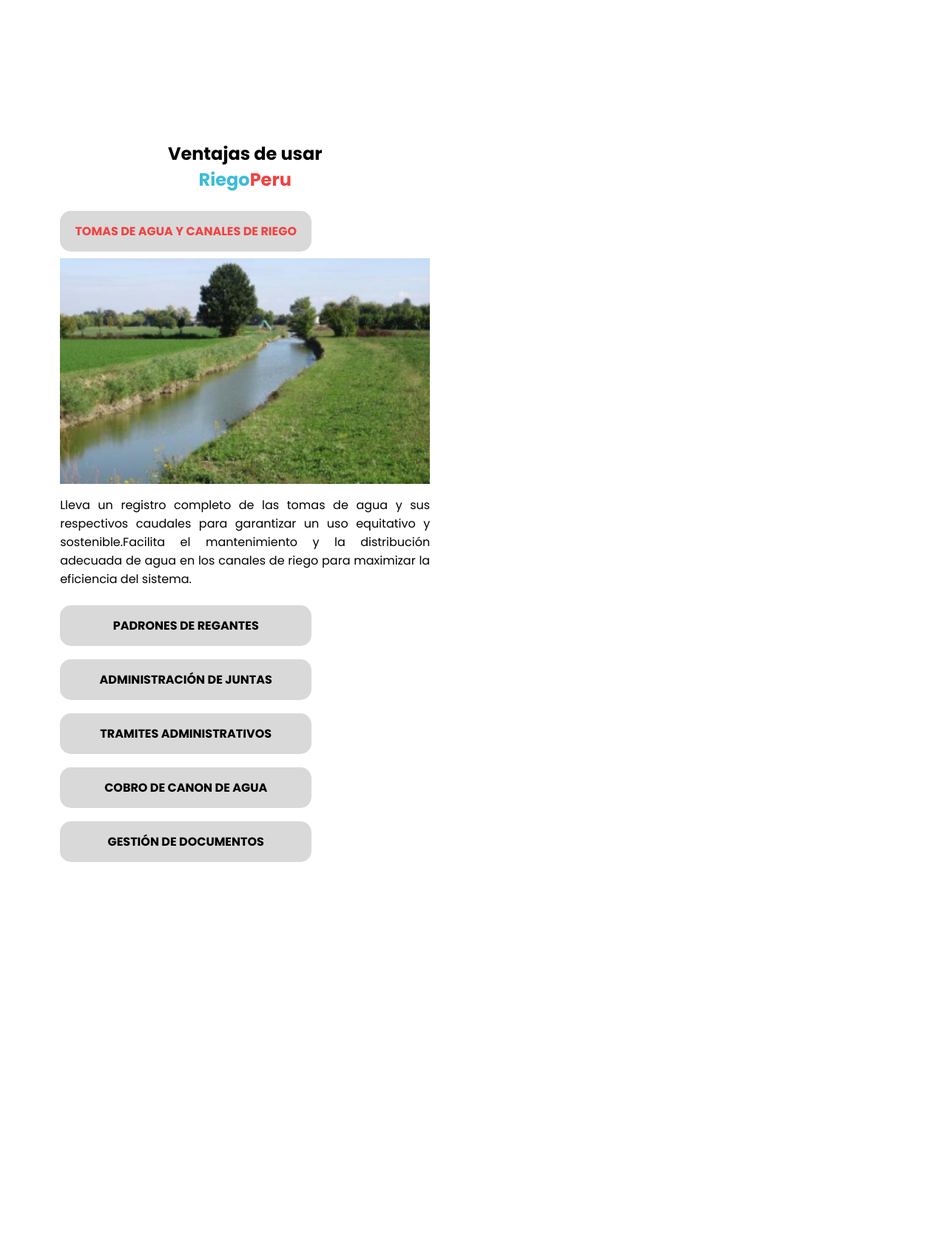
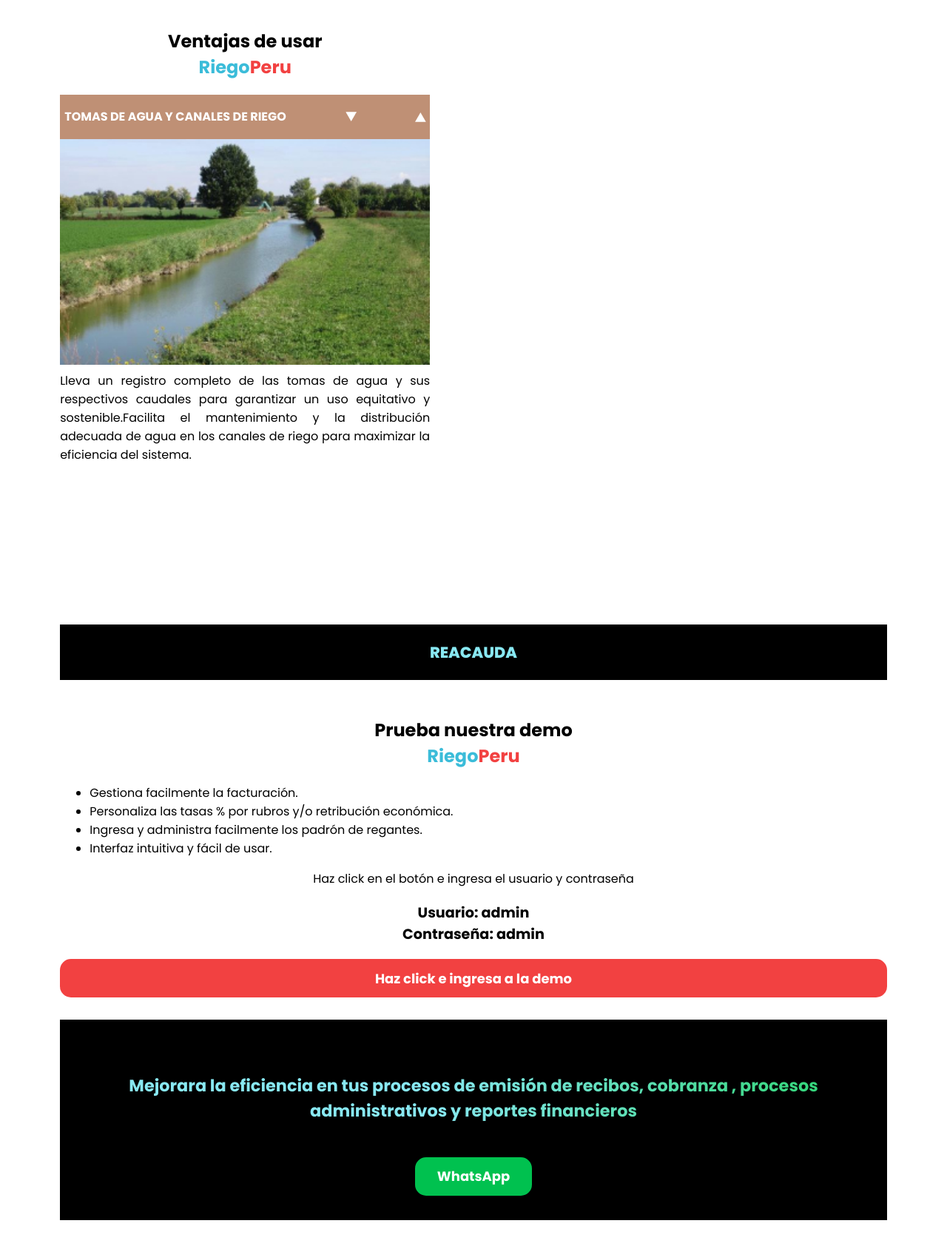
Before and after one commit to tokiorivs/riegoPeru, a plain HTML site: page index.html in a window 1280 px wide. Shown: the part 440-2128 px from the top of the page at 74% size. Before the commit the page ends 1636 px from the top, so only its background shows below. Drawn offline with Linux system fonts and the light colour scheme.

Commit message:
se esta editando las caracteristicas

```diff
--- a/css/style.css
+++ b/css/style.css
@@ -6,6 +6,8 @@
     --baby-blue-secondary: #88e8f2;
     --font-variant: 'Roboto', sans-serif;
     --grey: #D9D9D9;
+    --green-primary: #25D366;
+    --green-whatsapp: #00C14F;
 }
 body {
     font-family:"Poppins", sans-serif ;
@@ -74,27 +76,68 @@ body {
 .nav {
   --close:none;
   --hamburguer:block;
+  --transform: translate(-120%) ;
 
-  min-height: 63px;
   display: grid;
   grid-template-columns: max-content max-content;
   grid-template-areas: "logo active";
   justify-content: space-between;
   align-items: center;
   padding: 10px 0 0;
+  cursor: pointer;
+}
+.nav:target {
+  --close: block;
+  --hamburguer: none;
+  --transform: translate(0);
 }
 .nav__logo{
+  padding: 0px 5px;
+  z-index: 1;
   font-size: 30px;
   text-decoration: none;
 }
+.nav__hamburguer {
+  z-index: 1;
+  display: var(--hamburguer);
+}
 .nav__close{
-  grid-area: active;
-  place-self: center;
-  cursor: pointer;
-  display: inline;
+  z-index: 1;
+  display: var(--close);
+}
+.nav__button__contact {
+  display: none;
+}
+.nav__button__contact a {
+  color: #fff;
+  text-decoration: none;
 }
 .nav__links{
-  display: none;
+  position: absolute;
+  top: 0;
+  bottom: 0;
+  left: 0;
+  right: 0;
+  min-height: 800px;
+  background-color: #000;
+
+  padding: 0;
+  list-style-type: none;
+  display: grid;
+  place-content: center start;
+  gap: 2em;
+  padding-left: 5%;
+
+  transform: var(--transform);
+  transition: transform .4s;
+}
+.nav__link {
+  z-index: 1;
+  color: #fff;
+  text-decoration: none;
+  font-size: 1.5rem;
+  text-transform: uppercase;
+
 }
 .nav__img{
   width: 30px;
@@ -107,11 +150,11 @@ body {
   color: var(--red-primary);
 }
 .hero {
-  min-height: 500px;
   display: flex;
   flex-direction: column;
   align-items: center;
   padding: 0px 0px 20px;
+  margin: 20px 0px;
 }
 .hero__title{
   min-width: 340px;
@@ -154,29 +197,44 @@ body {
 .feature__media {
   grid-area: media;
   display: none;
+  opacity: 1;
+  transition: display 0.5s ease-in-out;
 }
-.feature__items {
+.feature__button__container {
+  display: flex;
+  justify-content: space-between;
+  align-items: center;
+  min-width: 340px;
+  width: 100%;
+  background-color: #bf9075;
+  height: 60px;
 
+}
+.button__open {
+  width: 22px;
+  height: 22px;
+}
+.button__close {
+  width: 22px;
+  height: 22px;
+  margin-right: 2px;
 }
 .feature__button {
   border: none;
-  border-radius: 15px;
-  min-width: 340px;
-  height: 55px;
+  /* border-radius: 15px; */
+  min-width: 300px ;
   font-size: 1rem;
   text-transform: uppercase;
   margin: 5px 0px;
-  background-color: var(--grey);
-  cursor: pointer;
+  color: white;
+  background-color: transparent;
+  text-align: left;
 }
 .feature__active {
-  color: var(--red-primary);
+  color: white;
 }
 .feature__text {
   text-align: justify;
-  display: none;
-}
-.feature__media {
   padding: 0px ;
   margin: 2px 0px;
   min-width: 340px;
@@ -184,11 +242,116 @@ body {
   align-items: center;
   justify-content: center;
 }
+.feature__figure {
+  padding: 0px;
+  margin: 0px;
+  min-width: 340px;
+
+}
 .feature__img {
   width: 100%;
-  height: 100%;
-  display: none;
+  height: auto;
 }
 .active {
   display: block;
 }
+.banner {
+  margin: 30px 0px;
+  background-color: black;
+  width: 100%;
+}
+.banner__container {
+  padding: 1px 0px;
+}
+.banner__item {
+  color: var(--baby-blue-secondary);
+  font-weight: 800;
+  font-style: bold;
+  font-size: 1.3rem;
+  text-align: center;
+  text-transform: uppercase;
+  transition: all 0.5s;
+}
+.demo {
+  display: grid;
+  grid-template-columns: 1fr;
+  grid-template-rows: 3fr;
+  grid-template-areas: "title"
+                        "info"
+                        "media"
+  ;
+  justify-content: center;
+  align-items: center;
+  margin: 20px 0px;
+}
+.demo__title {
+  grid-area: title;
+  text-align: center;
+  margin-bottom: 0px;
+}
+.demo__info {
+  grid-area: info;
+}
+.demo__logo {
+  margin-top: 0px;
+  text-align: center;
+}
+.demo__text {
+  text-align: center;
+}
+.demo__button{
+  width: 100%;
+  height:52px ;
+  background-color: var(--red-primary);
+  display: flex;
+  align-items: center;
+  justify-content: center;
+  border-radius: 15px;
+  font-size: 18px;
+}
+.demo__button a{
+  text-align: center;
+  color: white;
+  text-decoration: none;
+}
+.demo__negrita {
+
+  font-size: 1.2rem;
+  font-weight: bold;
+}
+.action {
+  width:100% ;
+  margin: 30px 0px;
+  padding: 30px 0px;
+  display: flex;
+  flex-direction: column;
+  align-items: center;
+  background-color: #000;
+}
+.action__text{
+  color: white;
+  font-size: 1.4rem;
+  text-align: center;
+  padding: 20px 18px;
+}
+.whatsapp__button {
+  background-color: var(--green-whatsapp);
+  height: 52px;
+  border-radius: 15px;
+  font-size: 18px;
+  padding: 0px 30px;
+  display: flex;
+  align-items: center;
+  justify-content: center;
+  margin: 3px 0px;
+}
+.whatsapp__button a {
+  text-decoration: none;
+  color: white;
+}
+.gradient-text {
+  background-image: linear-gradient(to right, var(--baby-blue-secondary) 45%,var(--green-primary)); /* Define el gradiente de color */
+  -webkit-background-clip: text;
+  background-clip: text;
+  color: transparent;
+}
--- a/index.html
+++ b/index.html
@@ -32,9 +32,11 @@
             </li>
             <li class="nav__list"><a href="" class="nav__link">Contacto</a></li>
           </ul>
-          <a href="" class="nav__button__contact inactive"></a>
-          <a href="" class="nav__close inactive"
-            ><img src="./img/icons8-close.svg" alt=""
+          <div class="nav__button__contact">
+            <a class="whatsapp__button" href="">WhatsApp</a>
+          </div>
+          <a href="" class="nav__close"
+            ><img src="./img/icons8-close-white.svg" alt=""
           /></a>
           <a href="" class="nav__hamburguer"
             ><img class="nav__img" src="./img/hamburger.svg" alt=""
@@ -70,33 +72,23 @@
             ><span class="color__secondary">Peru</span>
           </h2>
           <div class="feature__items accordeon">
-            <button class="feature__button poppins-bold feature__active">
-              tomas de agua y canales de riego
-            </button>
-            <div class="feature__media">
-              <div class="accordeon_content">
-                <figure class="feature__media">
-                  <img
-                    src="./img/ventajas img_mobile.jpg"
-                    alt="imagen o video"
-                    class="feature__img active"
-                  />
-                </figure>
-                <p class="feature__text active">
-                  Lleva un registro completo de las tomas de agua y sus
-                  respectivos caudales para garantizar un uso equitativo y
-                  sostenible.Facilita el mantenimiento y la distribución
-                  adecuada de agua en los canales de riego para maximizar la
-                  eficiencia del sistema.
-                </p>
+            <div class="feature__button__container">
+              <button
+                id="button_1"
+                class="feature__button poppins-bold feature__active"
+              >
+                tomas de agua y canales de riego</button>
+              <div class="button__open">
+                <img src="./img/flecha__close.png" alt="">
+              </div>
+              <div class="button__close">
+                <img src="./img/flecha_open.svg" alt="">
               </div>
             </div>
-            <button class="feature__button poppins-bold">
-              padrones de regantes
-            </button>
-            <div class="feature__media">
+
+            <div class="feature__media active">
               <div class="accordeon_content">
-                <figure class="feature__media">
+                <figure class="feature__figure">
                   <img
                     src="./img/ventajas img_mobile.jpg"
                     alt="imagen o video"
@@ -113,11 +105,11 @@
               </div>
             </div>
             <button class="feature__button poppins-bold">
-              administración de juntas
+              padrones de regantes
             </button>
             <div class="feature__media">
               <div class="accordeon_content">
-                <figure class="feature__media">
+                <figure class="feature__figure">
                   <img
                     src="./img/ventajas img_mobile.jpg"
                     alt="imagen o video"
@@ -125,11 +117,26 @@
                   />
                 </figure>
                 <p class="feature__text">
-                  Lleva un registro completo de las tomas de agua y sus
-                  respectivos caudales para garantizar un uso equitativo y
-                  sostenible. Facilita el mantenimiento y la distribución
-                  adecuada de agua en los canales de riego para maximizar la
-                  eficiencia del sistema.
+                  Mantén actualizada la información de los regantes, sus
+                  parcelas y cultivos para una gestión más precisa.
+                </p>
+              </div>
+            </div>
+            <button class="feature__button poppins-bold">
+              administración de juntas
+            </button>
+            <div class="feature__media">
+              <div class="accordeon_content">
+                <figure class="feature__figure">
+                  <img
+                    src="./img/ventajas img_mobile.jpg"
+                    alt="imagen o video"
+                    class="feature__img"
+                  />
+                </figure>
+                <p class="feature__text">
+                  Gestiona eficientemente la información de las juntas de
+                  usuarios, incluyendo sus miembros y autoridades.
                 </p>
               </div>
             </div>
@@ -138,7 +145,7 @@
             </button>
             <div class="feature__media">
               <div class="accordeon_content">
-                <figure class="feature__media">
+                <figure class="feature__figure">
                   <img
                     src="./img/ventajas img_mobile.jpg"
                     alt="imagen o video"
@@ -146,11 +153,8 @@
                   />
                 </figure>
                 <p class="feature__text">
-                  Lleva un registro completo de las tomas de agua y sus
-                  respectivos caudales para garantizar un uso equitativo y
-                  sostenible. Facilita el mantenimiento y la distribución
-                  adecuada de agua en los canales de riego para maximizar la
-                  eficiencia del sistema.
+                  Simplifica y agiliza los procesos burocráticos relacionados
+                  con los permisos, licencias y otros trámites.
                 </p>
               </div>
             </div>
@@ -159,7 +163,7 @@
             </button>
             <div class="feature__media">
               <div class="accordeon_content">
-                <figure class="feature__media">
+                <figure class="feature__figure">
                   <img
                     src="./img/ventajas img_mobile.jpg"
                     alt="imagen o video"
@@ -167,11 +171,8 @@
                   />
                 </figure>
                 <p class="feature__text">
-                  Lleva un registro completo de las tomas de agua y sus
-                  respectivos caudales para garantizar un uso equitativo y
-                  sostenible. Facilita el mantenimiento y la distribución
-                  adecuada de agua en los canales de riego para maximizar la
-                  eficiencia del sistema.
+                  Realiza de forma efectiva y transparente la facturación y
+                  cobro del canon de agua a los regantes.
                 </p>
               </div>
             </div>
@@ -180,7 +181,7 @@
             </button>
             <div class="feature__media">
               <div class="accordeon_content">
-                <figure class="feature__media">
+                <figure class="feature__figure">
                   <img
                     src="./img/ventajas img_mobile.jpg"
                     alt="imagen o video"
@@ -188,17 +189,60 @@
                   />
                 </figure>
                 <p class="feature__text">
-                  Lleva un registro completo de las tomas de agua y sus
-                  respectivos caudales para garantizar un uso equitativo y
-                  sostenible. Facilita el mantenimiento y la distribución
-                  adecuada de agua en los canales de riego para maximizar la
-                  eficiencia del sistema.
+                  Almacena y organiza de manera segura todos los documentos
+                  relevantes para la junta y sus regantes.
                 </p>
               </div>
             </div>
           </div>
         </div>
       </section>
+      <section class="banner">
+        <div class="banner__container">
+          <p id="banner_item" class="banner__item">Administra</p>
+        </div>
+      </section>
+      <section class="demo">
+        <h2 class="demo__title poppins-bold">Prueba nuestra demo</h2>
+
+        <div class="demo__info">
+          <h2 class="demo__logo poppins-bold">
+            <span class="color__primary">Riego</span
+            ><span class="color__secondary">Peru</span>
+          </h2>
+          <ul class="demo__list">
+            <li class="demo__item">Gestiona facilmente la facturación.</li>
+            <li class="demo__item">
+              Personaliza las tasas % por rubros y/o retribución económica.
+            </li>
+            <li class="demo__item">
+              Ingresa y administra facilmente los padrón de regantes.
+            </li>
+            <li class="demo__item">Interfaz intuitiva y fácil de usar.</li>
+          </ul>
+          <div class="demo__text">
+            <p>Haz click en el botón e ingresa el usuario y contraseña</p>
+            <p class="demo__negrita">
+              Usuario: admin <br />
+              Contraseña: admin
+            </p>
+          </div>
+          <div class="demo__button poppins-bold">
+            <a href="">Haz click e ingresa a la demo</a>
+          </div>
+        </div>
+      </section>
+      <section class="action">
+        <p class="action__text poppins-bold gradient-text">
+          Mejorara la eficiencia en tus procesos de emisión de recibos, cobranza
+          , procesos administrativos y reportes financieros
+        </p>
+        <div class="whatsapp__button poppins-bold">
+          <a href="">WhatsApp</a>
+        </div>
+      </section>
     </div>
+    <script src="./js/acordeon.js"></script>
+    <script src="./js/app.js"></script>
   </body>
 </html>
--- a/js/app.js
+++ b/js/app.js
@@ -1,38 +1,14 @@
-const featureButton = document.querySelector('#feature_button');
-const featureTitle = document.querySelector("#feature_title");
-const featureText = document.querySelector("#feature_text")
-
-
-const featureInfo = [
-    {
-        title: "Tomas de agua y canales de riego",
-        text: "Lleva un registro completo de las tomas de agua y sus respectivos caudales para garantizar un uso equitativo y sostenible. Facilita el mantenimiento y la distribución adecuada de agua en los canales de riego para maximizar la eficiencia del sistema."
-    },
-       {
-        title: "Padrones de regantes",
-        text: "Mantén actualizada la información de los regantes, sus parcelas y cultivos para una gestión más precisa."
-    },
-       {
-        title: "administración de juntas",
-        text: "Gestiona eficientemente la información de las juntas de usuarios, incluyendo sus miembros y autoridades."
-    },
-       {
-        title: "Tramites administrativos",
-        text: "Simplifica y agiliza los procesos burocráticos relacionados con los permisos, licencias y otros trámites."
-
-    },
-       {
-        title: "Cobro de canon de agua",
-        text: "Realiza de forma efectiva y transparente la facturación y cobro del canon de agua a los regantes."
-    },
-       {
-        title: "gestión de documentos",
-        text: "Almacena y organiza de manera segura todos los documentos relevantes para la junta y sus regantes."
-
-    },
-]
-featureButton.onclick = changeInfo;
-
-function changeInfo(){
-
+const bannerInfo = [
+    'administra',
+    'gestiona',
+    'reacauda',
+    'ahorra tiempo',
+    'garantía',
+];
+const bannerItem = document.querySelector('#banner_item')
+let indice = 0;
+function bannerRotate (){
+    bannerItem.innerText = bannerInfo[indice];
+    indice = (indice + 1) % bannerInfo.length
 }
+setInterval(bannerRotate, 1500)
```
Also changed, not shown: js/acordeon.js (added, +36 -0 lines), img/flecha__close.png (added), img/flecha_close.svg (added), img/flecha_open.svg (added), img/icons8-close-white.svg (added).
